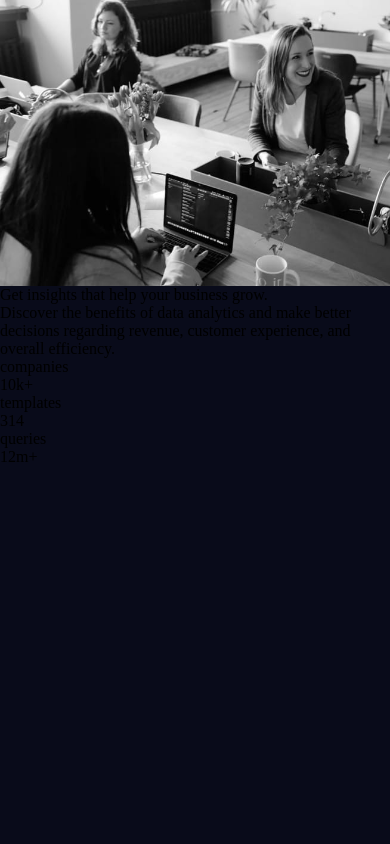
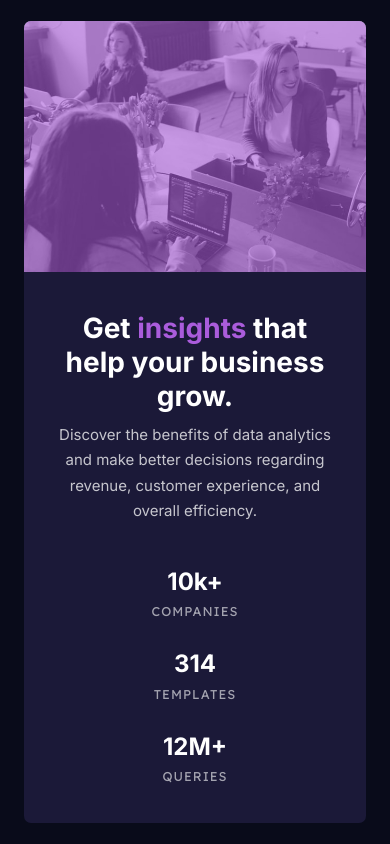
Before and after one commit to A-C-Sai/stats-preview-card-component, a plain HTML site: page index.html in a window 390 px wide. Drawn offline with Linux system fonts and the light colour scheme.

Commit message:
Mobile Version finished

```diff
--- a/index.html
+++ b/index.html
@@ -35,36 +35,47 @@
     </style>
   </head>
   <body>
-    <main class="main">
+    <main class="main flex flex-ai-c">
       <div class="card">
-        <picture class="card-img">
+        <div class="hero-section">
+          <picture>
             <source
               srcset="./images/image-header-desktop.jpg"
-            media="(min-width: 2000px)"
+              media="(min-width: 1340px)"
             />
-
-          <img src="./images/image-header-mobile.jpg" alt="card image" />
+            <img
+              class="card-img"
+              src="./images/image-header-mobile.jpg"
+              alt="card image"
+            />
           </picture>
+        </div>
 
         <div class="card-content">
-          <h1>Get insights that help your business grow.</h1>
-          <p>
+          <div class="title-section">
+            <h1 class="title">
+              Get <span>insights</span> that help your business grow.
+            </h1>
+          </div>
+          <div class="text-section">
+            <p class="text">
               Discover the benefits of data analytics and make better decisions
               regarding revenue, customer experience, and overall efficiency.
             </p>
+          </div>
 
-          <div class="stats">
-            <div class="stat-1">
+          <div class="stats-section">
+            <div class="stat stat-1">
+              <p class="stat-number">10k+</p>
               <p class="stat-heading">companies</p>
-              <p class="stat">10k+</p>
             </div>
-            <div class="stat-2">
+            <div class="stat stat-2">
+              <p class="stat-number">314</p>
               <p class="stat-heading">templates</p>
-              <p class="stat">314</p>
             </div>
-            <div class="stat-3">
+            <div class="stat stat-3">
+              <p class="stat-number">12M+</p>
               <p class="stat-heading">queries</p>
-              <p class="stat">12m+</p>
             </div>
           </div>
         </div>
--- a/styles.css
+++ b/styles.css
@@ -14,7 +14,7 @@
   --clr-white-600: hsla(0, 0%, 100%, 0.6);
   --ff-1: "Inter", sans-serif;
   --ff-2: "Lexend Deca", sans-serif;
-  --fs: calc(15 / 16) px;
+  --fs: 15px;
   --fw-400: 400;
   --fw-700: 700;
 }
@@ -26,9 +26,153 @@ main {
 
 body {
   background-color: var(--clr-bg);
+  color: var(--clr-white-400);
+  font-size: var(--fs);
+  font-weight: var(--fw-400);
+  font-family: var(--ff-1);
 }
 
 img {
-  max-width: 100%;
+  width: 100%;
   display: block;
 }
+
+/* Utility Classes */
+
+.flex {
+  display: flex;
+}
+.flex-d-c {
+  flex-direction: column;
+}
+.flex-jc-c {
+  justify-content: center;
+}
+
+.flex-jc-sb {
+  justify-content: space-between;
+}
+
+.flex-ai-c {
+  align-items: center;
+}
+
+.flex-g-1 {
+  flex-grow: 1;
+}
+
+/* ########################## */
+
+.card {
+  background-color: var(--clr-card-bg);
+  width: 87.5%;
+  margin: 0 auto;
+  border-radius: 7px;
+  display: flex;
+  flex-direction: column;
+  max-width: 650px;
+}
+
+.card-img {
+  border-top-left-radius: 7px;
+  border-top-right-radius: 7px;
+}
+
+.hero-section {
+  position: relative;
+}
+.hero-section::after {
+  content: "";
+  display: block;
+  background-color: rgba(170, 92, 219, 0.6);
+  position: absolute;
+  top: 0;
+  bottom: 0;
+  left: 0;
+  right: 0;
+}
+.hero-section,
+.hero-section::after {
+  border-top-left-radius: 7px;
+  border-top-right-radius: 7px;
+}
+
+.card-content {
+  padding: 2.6em 2em;
+  text-align: center;
+}
+
+.title-section {
+  margin-bottom: 0.6em;
+}
+.title {
+  font-size: 1.75rem;
+  font-weight: var(--fw-700);
+  max-width: 370px;
+  margin: 0 auto;
+}
+.title span {
+  color: var(--clr-accent);
+}
+
+.text-section {
+  margin-bottom: 2.9em;
+}
+.text {
+  color: var(--clr-white-500);
+  line-height: 1.7;
+  font-weight: var(--fw-400);
+  max-width: 500px;
+  margin: 0 auto;
+}
+
+.stat {
+  margin-bottom: 2em;
+}
+
+.stat-3 {
+  margin-bottom: 0;
+}
+
+.stat-number {
+  font-family: var(--ff-1);
+  font-weight: var(--fw-700);
+  font-size: 1.5rem;
+  margin-bottom: 0.3em;
+}
+
+.stat-heading {
+  font-family: var(--ff-2);
+  font-weight: var(--fw-400);
+  font-size: 0.8rem;
+  text-transform: uppercase;
+  letter-spacing: 1px;
+  color: var(--clr-white-600);
+}
+
+@media screen and (min-width: 1340px) {
+  .card {
+    flex-direction: row;
+    max-width: 1100px;
+  }
+
+  .hero-section {
+    order: 1;
+    min-width: 446px;
+    border-radius: 0;
+    border-top-right-radius: 7px;
+    border-bottom-right-radius: 7px;
+  }
+
+  .hero-section::after {
+    border-radius: 0;
+    border-top-right-radius: 7px;
+    border-bottom-right-radius: 7px;
+  }
+
+  .card-img {
+    border-radius: 0;
+    border-top-right-radius: 7px;
+    border-bottom-right-radius: 7px;
+  }
+}
```
Lines whose indentation alone changed are shown as unchanged.
